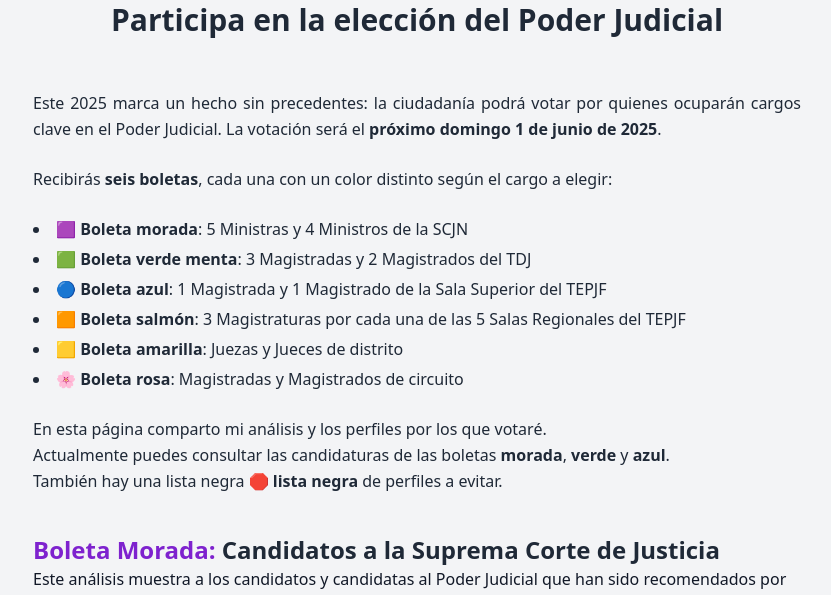
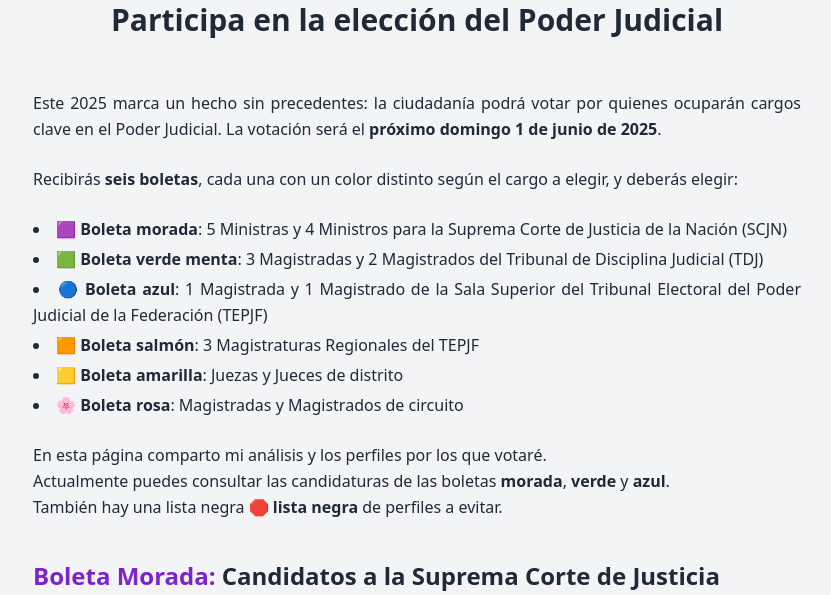
Before and after one commit to cuauhtemocbe/judicial-candidates-mx, a Flask app: page / in a window 1280 px wide. Shown: the part 102-697 px from the top of the page, without its empty margins (223-1054 px from the left). Run offline with Flask 3, Linux system fonts and the light colour scheme; some libraries are stand-ins or nearby versions.

Commit message:
Improve text about gov dependencies

```diff
--- a/app/templates/index.html
+++ b/app/templates/index.html
@@ -13,14 +13,17 @@
   </p>
 
   <p>
-    Recibirás <strong>seis boletas</strong>, cada una con un color distinto según el cargo a elegir:
+    Recibirás <strong>seis boletas</strong>, cada una con un color distinto según el cargo a elegir, y deberás elegir:
   </p>
 
   <ul class="list-disc list-inside space-y-1">
-    <li>🟪 <strong>Boleta morada</strong>: 5 Ministras y 4 Ministros de la SCJN</li>
-    <li>🟩 <strong>Boleta verde menta</strong>: 3 Magistradas y 2 Magistrados del TDJ</li>
-    <li>🔵 <strong>Boleta azul</strong>: 1 Magistrada y 1 Magistrado de la Sala Superior del TEPJF</li>
-    <li>🟧 <strong>Boleta salmón</strong>: 3 Magistraturas por cada una de las 5 Salas Regionales del TEPJF</li>
+    <li>🟪 <strong>Boleta morada</strong>: 5 Ministras y 4 Ministros para la Suprema Corte de Justicia de la Nación
+      (SCJN)</li>
+    <li>🟩 <strong>Boleta verde menta</strong>: 3 Magistradas y 2 Magistrados del Tribunal de Disciplina Judicial (TDJ)
+    </li>
+    <li>🔵 <strong>Boleta azul</strong>: 1 Magistrada y 1 Magistrado de la Sala Superior del Tribunal Electoral del
+      Poder Judicial de la Federación (TEPJF)</li>
+    <li>🟧 <strong>Boleta salmón</strong>: 3 Magistraturas Regionales del TEPJF</li>
     <li>🟨 <strong>Boleta amarilla</strong>: Juezas y Jueces de distrito</li>
     <li>🌸 <strong>Boleta rosa</strong>: Magistradas y Magistrados de circuito</li>
   </ul>
```
